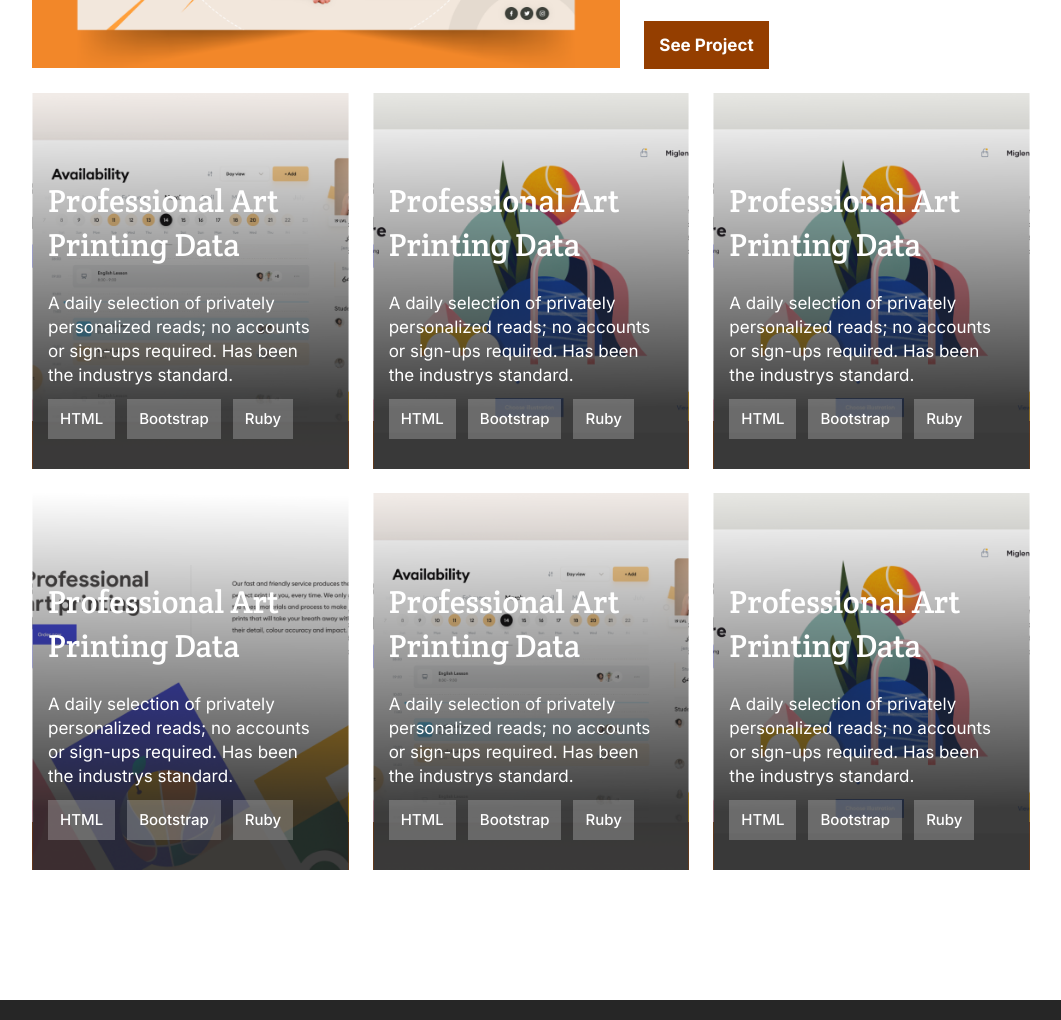
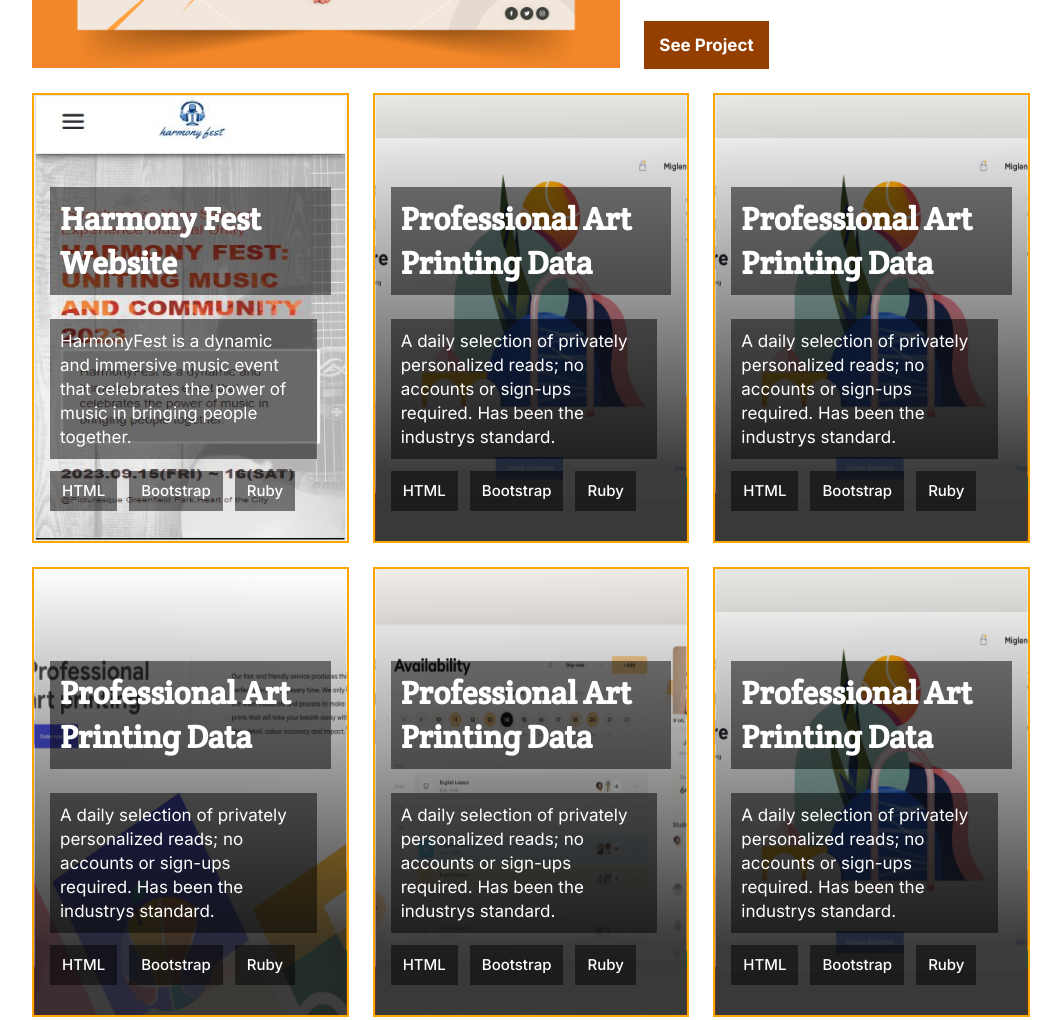
Before and after one commit to iankiema/My-Portifolio-Personal, a website: page index.html in a window 1280 px wide. Shown: the part 1475-2495 px from the top of the page, without its empty margins (109-1170 px from the left). Drawn offline with Linux system fonts and the light colour scheme; a web font is replaced by a local one.

Commit message:
Updated the app.js,style.css and images folder

```diff
--- a/app.js
+++ b/app.js
@@ -95,11 +95,11 @@ mainProject.appendChild(mainContent);
 const projectData = [
   {
     id: '1',
-    image: 'images/Img Placeholder (3).png',
+    image: 'images/Harmony-Fest.JPG',
     alt: 'project image',
-    title: 'Professional Art Printing Data',
-    content: 'A daily selection of privately personalized reads; no accounts or sign-ups required. Has been the industrys standard.',
-    technologies: ['Html', 'Bootstrap', 'Ruby'],
+    title: 'Harmony Fest Website',
+    content: 'HarmonyFest is a dynamic and immersive music event that celebrates the power of music in bringing people together.',
+    technologies: ['Html', 'Bootstrap', 'Javascript'],
     buttonContent: 'See project',
   },
   {
@@ -201,13 +201,13 @@ projectData.forEach((project, index) => {
 
 const projects = [
   {
-    name: 'Keeping track of hundreds  of components website',
+    name: 'Harmony Fest Website',
     name2: 'Multi Post Stories',
-    description: 'Lorem Ipsum is simply dummy text of the printing and typesetting industry. Lorem Ipsum has been the industrys standard dummy text ever since the 1500s, when an unknown printer took a galley of type and scrambled it 1960s. Lorem Ipsum is simply dummy text of the printing and typesetting industry. Lorem Ipsum has been the industrys standard dummy text ever since the 1500s, when an unknown printer took a galley of type and scrambled it 1960s with the releax map lapora verita.',
-    image: 'images/Snapshoot Portfolio.jpg',
+    description: 'Harmony Fest is an exciting and innovative online platform that celebrates the beauty of music and brings together music enthusiasts from all around the world.This website was built with HTML, CSS and Javascript.',
+    image: 'images/Harmony-desktop.JPG',
     technologies: ['HTML', 'CSS', 'Javascript'],
-    liveLink: 'https://example.com/project1',
-    sourceLink: 'https://github.com/example/project1',
+    liveLink: 'https://iankiema.github.io/Harmony-Fest/',
+    sourceLink: 'https://github.com/iankiema/Harmony-Fest',
   },
   {
     name: 'Keeping track of hundreds  of components website',
--- a/style.css
+++ b/style.css
@@ -422,9 +422,10 @@ body {
 .showcase {
   position: relative;
   max-width: 369px;
-  height: 100%;
+  height: 450px;
   background-image: url(images/img1.png);
   transition: 0.5 ease;
+  border: 2px solid orange;
 }
 
 .showcase-image {
@@ -461,11 +462,13 @@ body {
 .showcase-detail h2 {
   font-family: var(--primary-font);
   font-style: normal;
-  font-weight: 400;
+  font-weight: 700;
   font-size: 32px;
   line-height: 44px;
   color: #fff;
   margin-bottom: 24px;
+  background-color: rgba(0, 0, 0, 0.5);
+  padding: 10px;
 }
 
 .showcase-detail p {
@@ -476,6 +479,8 @@ body {
   line-height: 24px;
   color: #fff;
   max-width: 95%;
+  background-color: rgba(0, 0, 0, 0.5);
+  padding: 10px;
 }
 
 .showcase-detail ul {
@@ -494,7 +499,7 @@ body {
   font-weight: 500;
   font-size: 15px;
   line-height: 20px;
-  background: rgba(255, 255, 255, 0.24);
+  background: rgba(0, 0, 0, 0.5);
   color: #fff;
   margin-right: 12px;
 }
@@ -519,11 +524,12 @@ body {
   flex-direction: column;
   margin: 5% auto;
   padding: 20px;
-  max-width: 80%;
-  max-height: 85%;
+  width: 80%;
+  height: 85%;
   background-color: #fff;
   color: #000;
   z-index: 9999;
+  scroll-behavior: auto;
 }
 
 .popup-header ul {
@@ -540,9 +546,10 @@ body {
 
 .popup-body {
   width: 100%;
-  display: flex;
-  position: relative;
-  padding-bottom: 20px;
+  height: 100%;
+  display: flex;
+  position: relative;
+  padding-bottom: 10px;
   margin-top: 20px;
   margin-bottom: 20px;
 }
@@ -563,25 +570,27 @@ body {
 
 .popup-img {
   position: relative;
-  width: 50%;
-}
-
-#popup-image {
-  position: relative;
-  max-width: 100%;
+  width: 100%;
   height: auto;
 }
 
+.popup-image {
+  position: relative;
+  width: 100%;
+  height: auto;
+}
+
 .popup-desclink {
   display: flex;
   position: relative;
   flex-direction: column;
-  width: 45%;
+  width: 100%;
   padding-left: 15px;
   justify-content: space-between;
 }
 
 #popup-description {
+  width: 100%;
   font-family: var(--secondary-font);
   font-size: 16px;
   font-weight: 400;
```
Also changed, not shown: images/Harmony-About.JPG (added), images/Harmony-Fest.JPG (added), images/Harmony-desktop.JPG (added).
